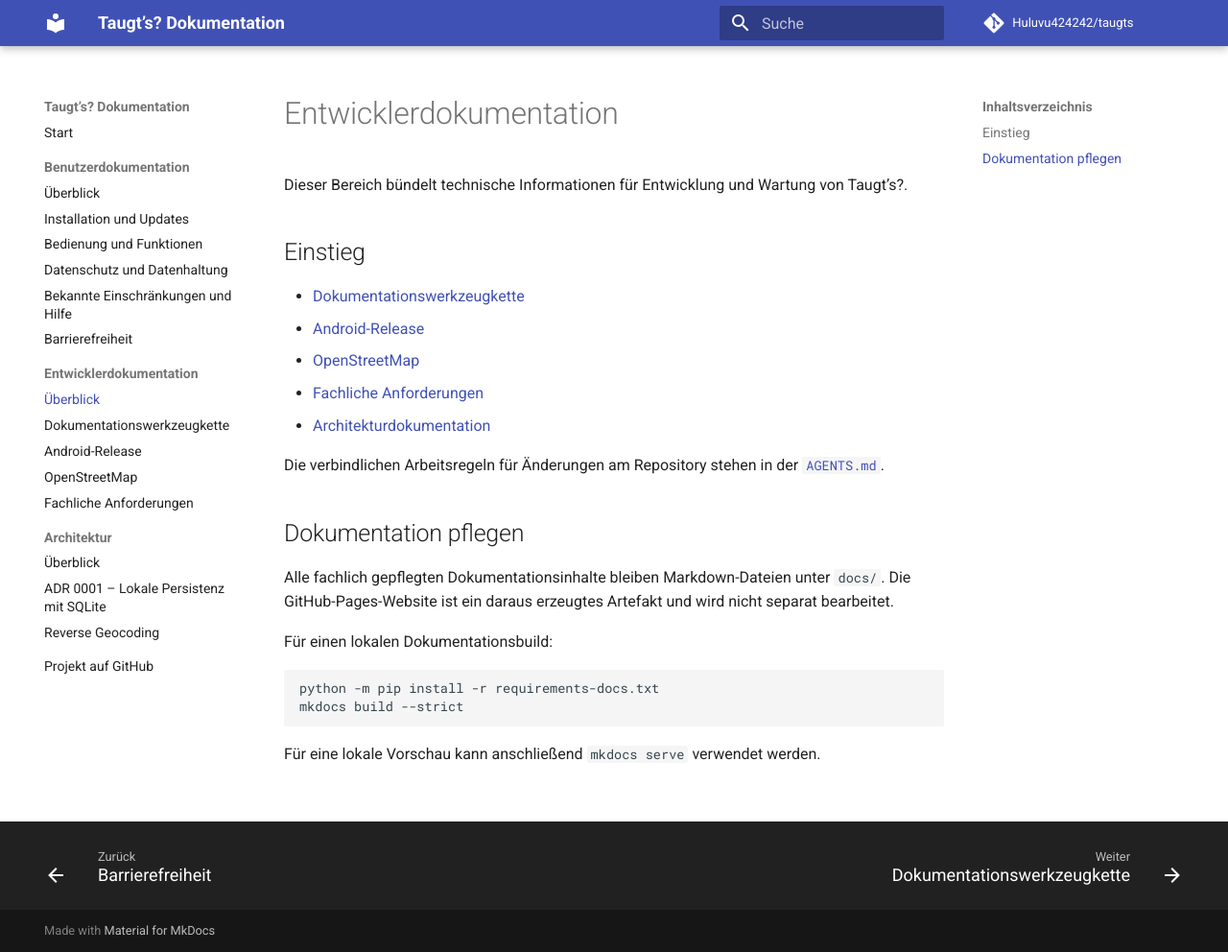
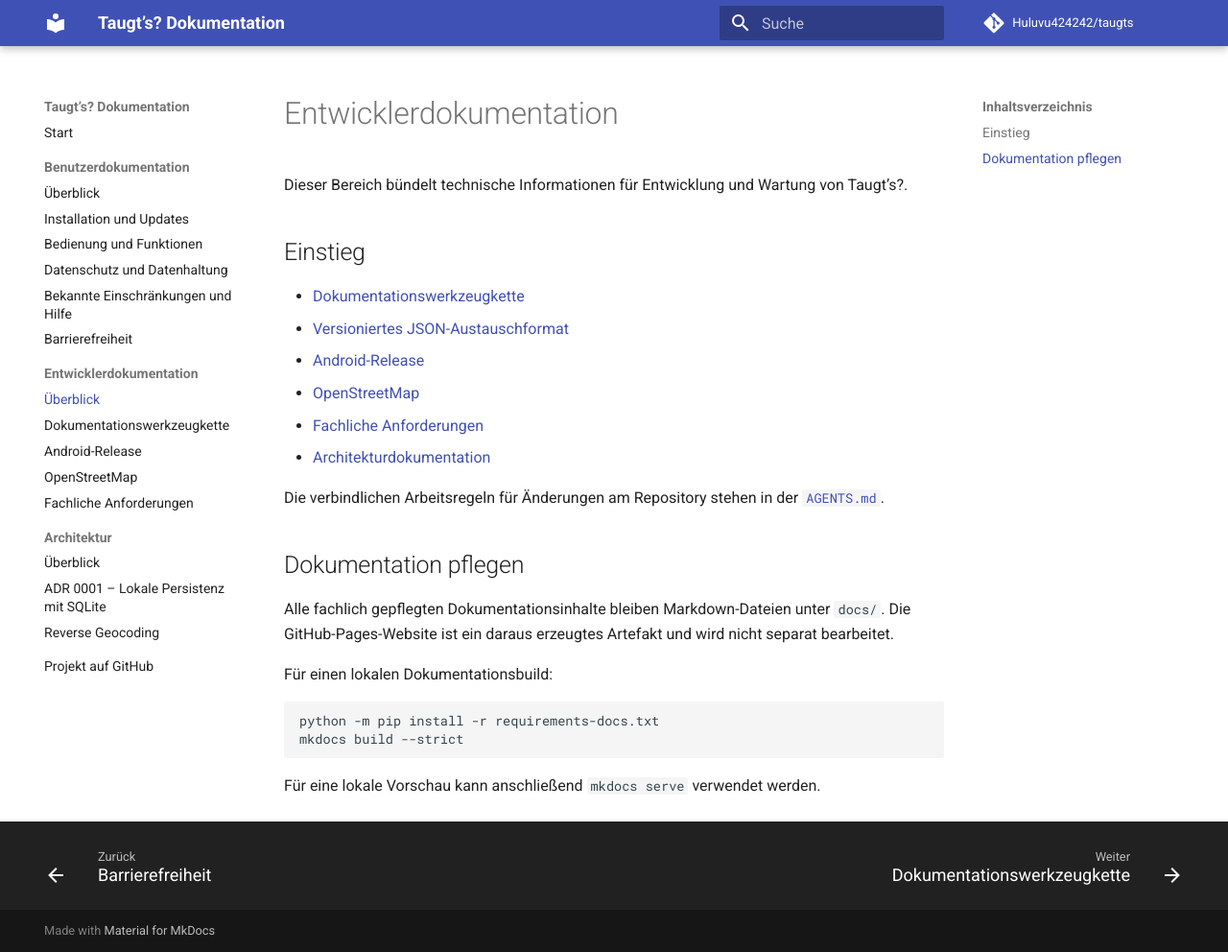
Before and after one commit to Huluvu424242/taugts, an MkDocs documentation site: the page built from docs/entwicklung/index.md, in a window 1280 px wide and 992 px high. Shown: the whole window at 96% size. Built offline with MkDocs 1.6.1 and Material for MkDocs 9.7.7, drawn with Linux system fonts in a browser that asks for light colours; comment, search, counter and statistics services are not loaded.

Commit message:
Story #15: Austauschformat in Entwicklerdoku verlinken

```diff
--- a/docs/entwicklung/index.md
+++ b/docs/entwicklung/index.md
@@ -5,6 +5,7 @@ Dieser Bereich bündelt technische Informationen für Entwicklung und Wartung vo
 ## Einstieg
 
 - [Dokumentationswerkzeugkette](dokumentationswerkzeugkette.md)
+- [Versioniertes JSON-Austauschformat](austauschformat.md)
 - [Android-Release](../android-release.md)
 - [OpenStreetMap](../openstreetmap.md)
 - [Fachliche Anforderungen](../fachliche_anforderungen.md)
```
